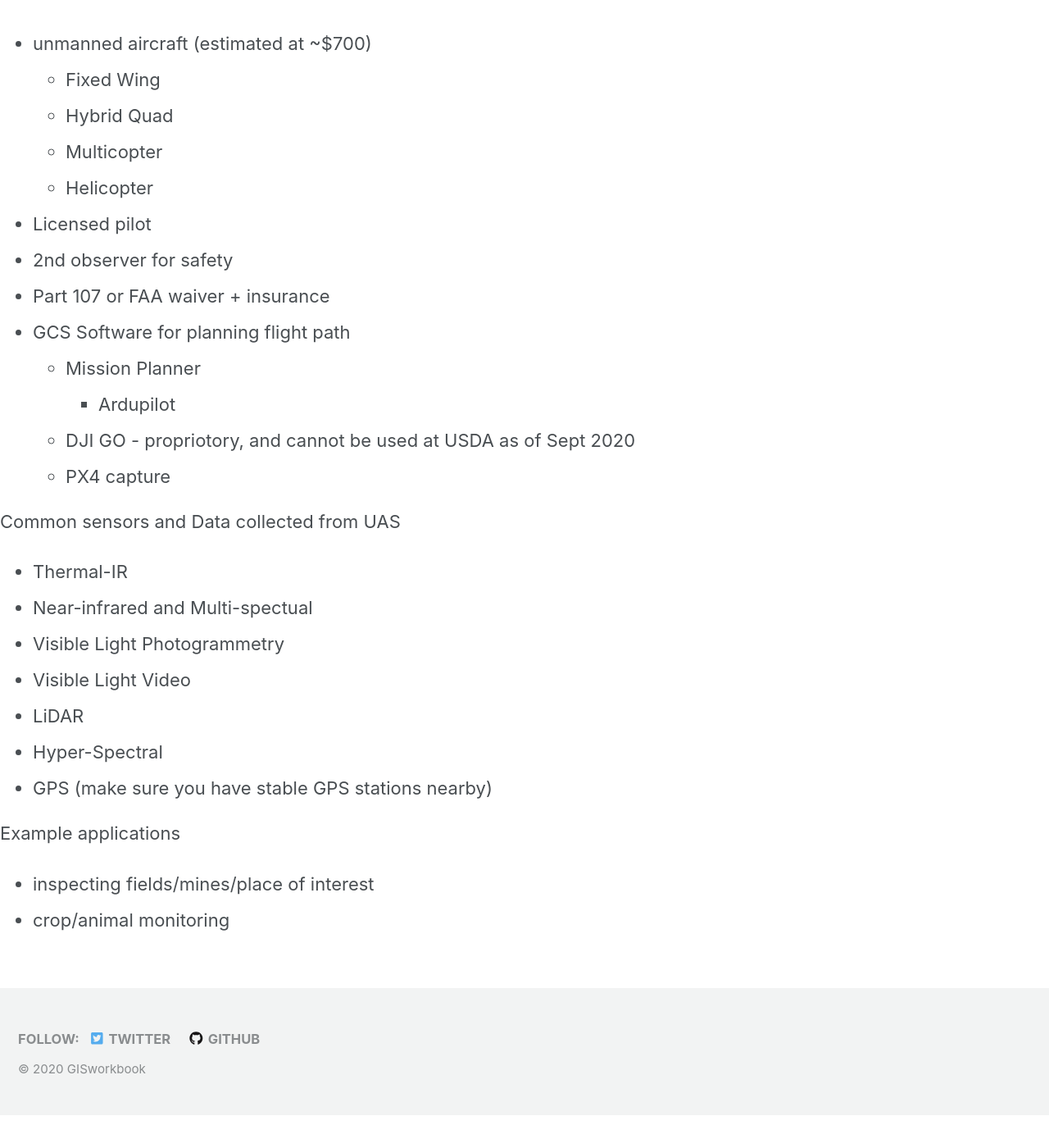
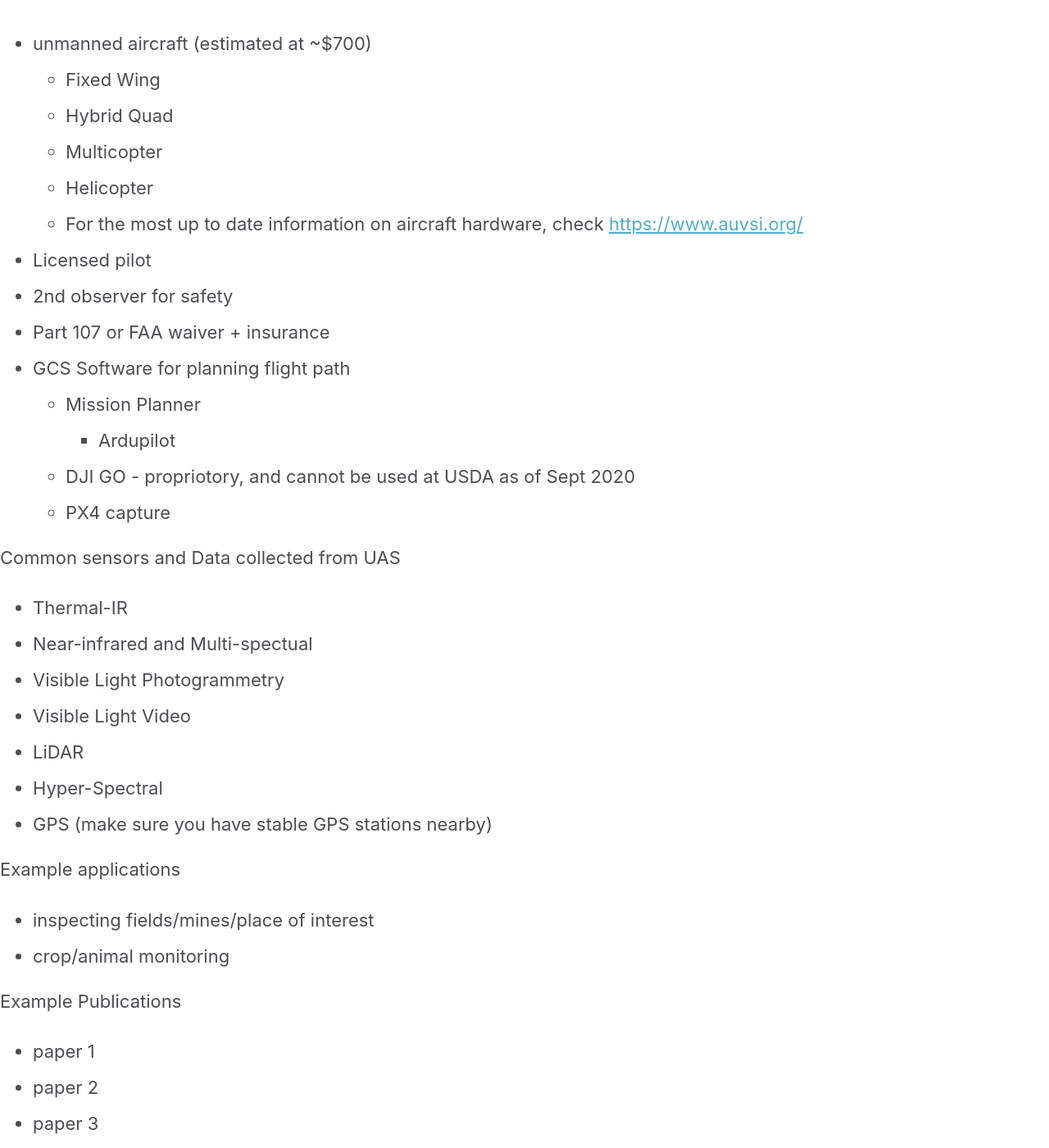
Before and after one commit to ISUgenomics/geospatialworkbook, a Jekyll site: the page built from _pages/UAS.md, in a window 1280 px wide and 1400 px high, scrolled down 550 px. Shown: the whole window at 82% size. Built offline with Jekyll 4.4.1, drawn with Linux system fonts in a browser that asks for light colours; cached includes are drawn as plain includes; nearby versions of some CDN libraries; our own code applies the rules of GitHub Pages for plain Markdown files; comment, search, counter and statistics services are not loaded; before the commit the page ends 1910 px from its top, so only the background shows below that.

Commit message:
Update UAS.md

```diff
--- a/_pages/UAS.md
+++ b/_pages/UAS.md
@@ -17,6 +17,7 @@
   * Hybrid Quad
   * Multicopter
   * Helicopter
+  * For the most up to date information on aircraft hardware, check [https://www.auvsi.org/](https://www.auvsi.org/)
 
 * Licensed pilot
 * 2nd observer for safety
@@ -41,3 +42,9 @@
 
 * inspecting fields/mines/place of interest
 * crop/animal monitoring
+
+Example Publications
+
+* paper 1
+* paper 2
+* paper 3
```
